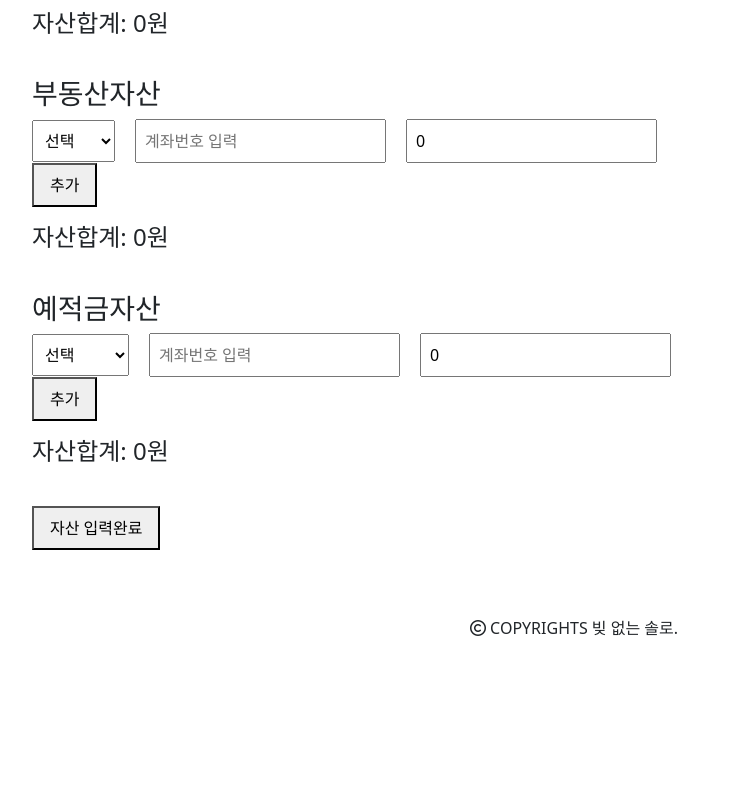
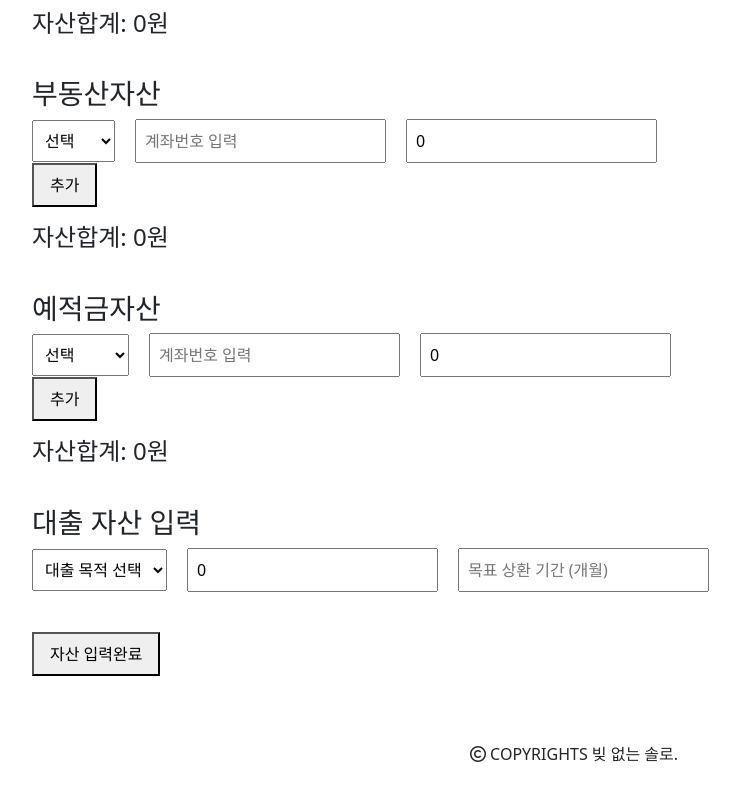
Before and after one commit to p10-1/solo-frontend, a Vue app: page /mypage in a window 1280 px wide. Shown: the part 1849-2649 px from the top of the page, without its empty margins (66-806 px from the left). Before the commit the page ends 2553 px from the top, so only its background shows below. Built offline with nearby package versions, Linux system fonts and the light colour scheme.

Commit message:
Feat : myAsset.vue 대출 추가

```diff
--- a/src/components/MyPage/MyAsset.vue
+++ b/src/components/MyPage/MyAsset.vue
@@ -14,9 +14,7 @@
         </div>
 
         <div class="asset-section" v-for="(assets, type) in assetTypes" :key="type">
-          <!-- assetType명 뜨게하기 -->
             <h3>{{ type }}</h3>
-          <!-- newAssets순회하면서 새로운 입력폼 생성 -->
             <div v-for="(asset, index) in newAssets[type]" :key="index" class="input-row">
                 <select v-model="asset.bank">
                     <option disabled value="">선택</option>
@@ -34,6 +32,22 @@
                 </li>
             </ul>
             <h4>자산합계: {{ TotalAmount(type) }}원</h4>
+        </div>
+
+        <!-- 대출 자산 입력 폼 -->
+        <div class="loan-section">
+            <h3>대출 자산 입력</h3>
+            <div class="input-row">
+                <select v-model="loanPurpose">
+                    <option disabled value="">대출 목적 선택</option>
+                    <option value="목적1">목적1</option>
+                    <option value="목적2">목적2</option>
+                    <option value="목적3">목적3</option>
+                    <option value="목적4">목적4</option>
+                </select>
+                <input v-model.number="loanAmount" type="number" placeholder="대출액 입력" />
+                <input v-model.number="repaymentPeriod" placeholder="목표 상환 기간 (개월)" />
+            </div>
         </div>
 
         <button @click="submitAllAssets">자산 입력완료</button>
@@ -64,16 +78,16 @@ export default {
                 부동산자산: ['아파트', '대지'],
                 예적금자산: ['농협', '신협','국민은행']
             },
-          ConsumeType: ''
+            ConsumeType: '',
+            loanAmount: 0,
+            loanPurpose: '',
+            repaymentPeriod: ''
         }
     },
     methods: {
-      //입력 폼 추가
         addAsset(type) {
             this.newAssets[type].push({ bank: '', accountNumber: '', amount: 0 });
         },
-
-      // 입력 폼 삭제
         removeNewAsset(type, index) {
             this.newAssets[type].splice(index, 1);
         },
@@ -93,13 +107,16 @@ export default {
             return (newAssetsTotal + existingAssetsTotal).toLocaleString();
         },
         async submitAllAssets() {
-    // 전송할 데이터 구조
             const dataToSubmit = {
                 consumeType: this.ConsumeType,
-        assets: {}
+                assets: {},
+                loan: {
+                    amount: this.loanAmount,
+                    purpose: this.loanPurpose,
+                    repaymentPeriod: this.repaymentPeriod
+                }
             };
 
-   // 자산 유형에서 amount만 가져오기
             for (const type in this.newAssets) {
                 const totalAmount = this.newAssets[type].reduce((sum, asset) => sum + (asset.amount || 0), 0);
                 dataToSubmit.assets[type] = [{ amount: totalAmount }]; // 총 금액으로 설정
@@ -114,13 +131,17 @@ export default {
                 alert('자산과 소비 데이터 저장 실패. 다시 시도해 주세요.');
             }
         }
-
     }
 }
 </script>
 
 <style scoped>
 .asset-manager .asset-section {
+    margin-bottom: 40px;
+}
+
+.loan-section {
+    margin-top: 20px;
     margin-bottom: 40px;
 }
 
```
Lines whose indentation alone changed are shown as unchanged.
